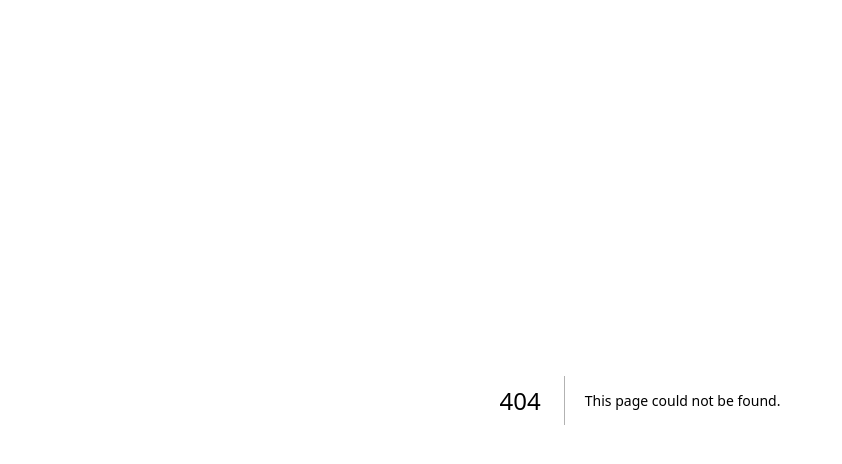
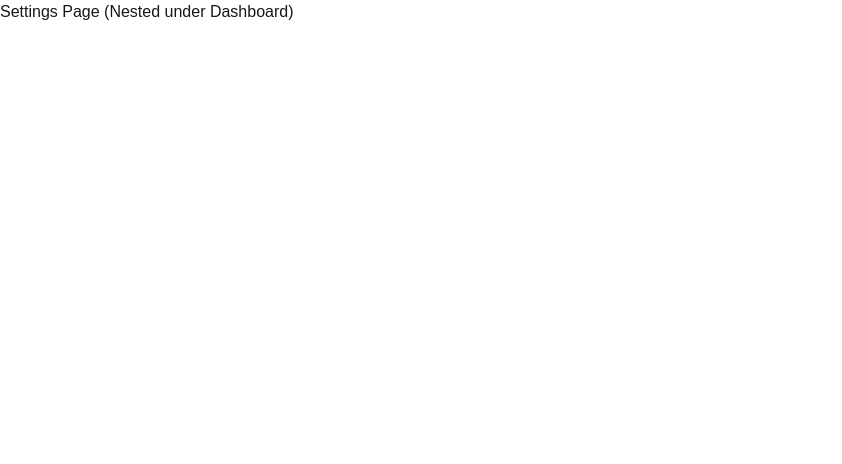
Before and after one commit to Vishallokhande8788/Next.js_Practice_Hub, a Next.js app in the folder my-app/: page /dashboard/settings in a window 1280 px wide. Before the commit this address had no page. Shown: the top 464 px of the page, without its empty margins (0-842 px from the left). Built offline with nearby package versions, Linux system fonts and the light colour scheme.

Commit message:
Practice nested routing implementation

```diff
--- /dev/null
+++ b/my-app/src/app/dashboard/profile/page.js
@@ -0,0 +1,3 @@
+export default function Profile() {
+  return <h1>Profile Page (Nested under Dashboard)</h1>;
+}
--- /dev/null
+++ b/my-app/src/app/dashboard/settings/page.js
@@ -0,0 +1,3 @@
+export default function Settings() {
+  return <h1>Settings Page (Nested under Dashboard)</h1>;
+}
```
